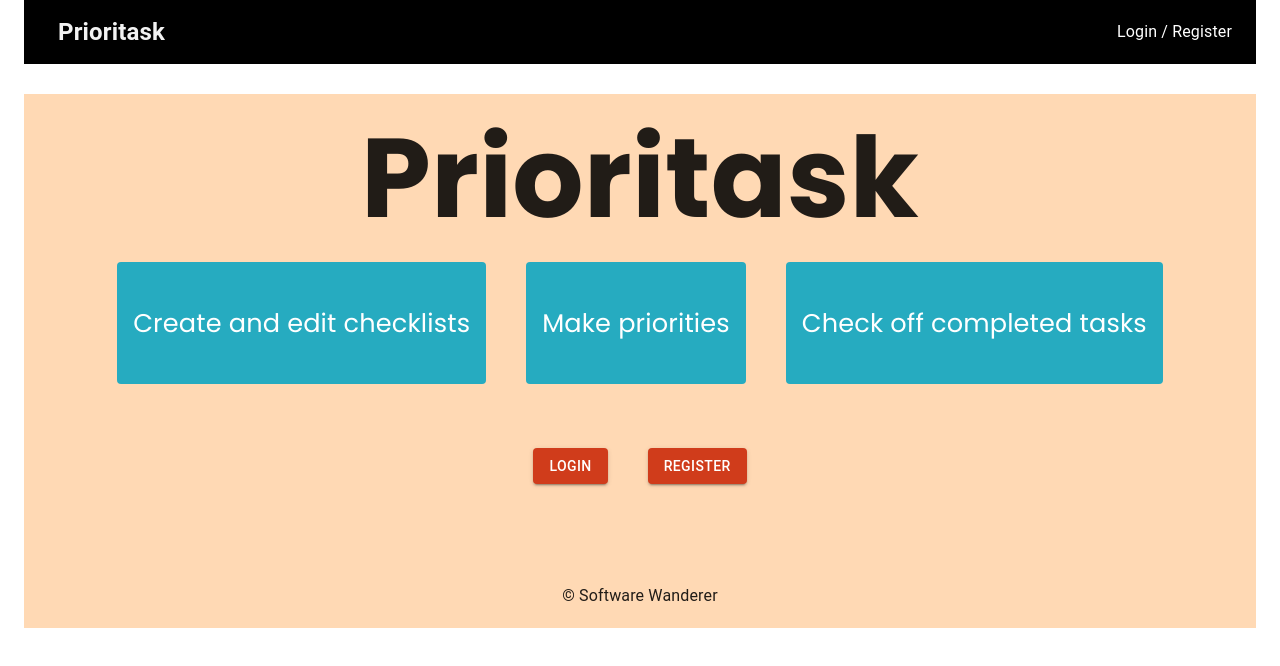
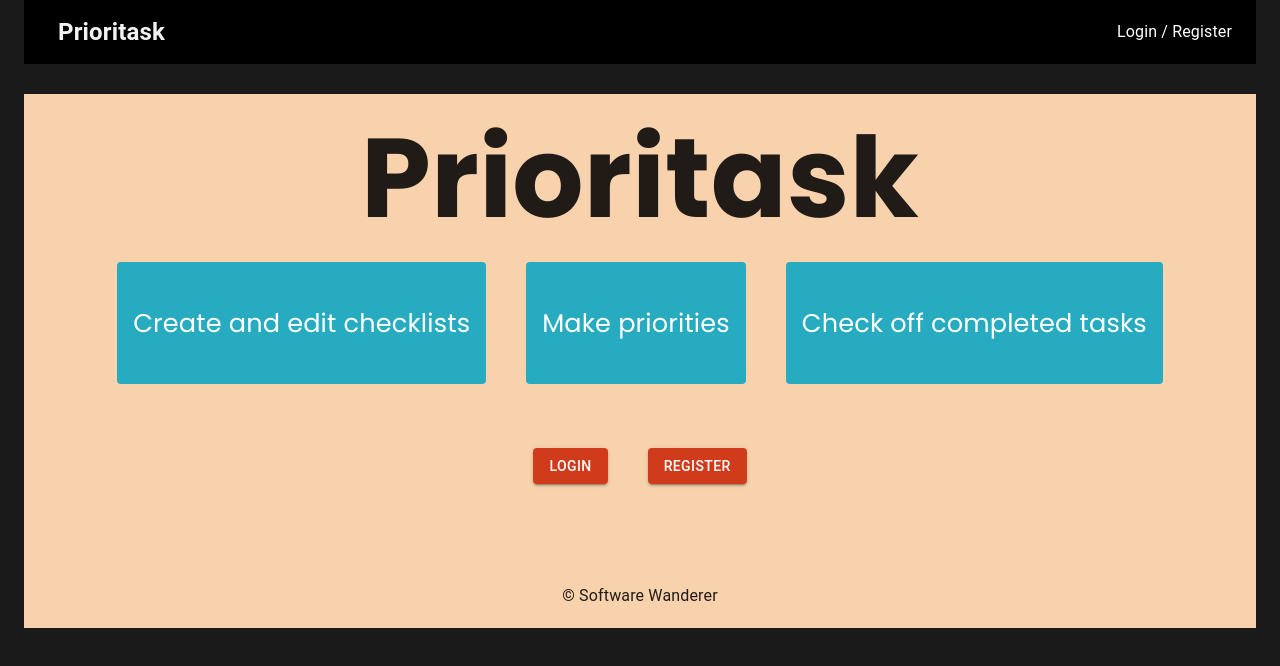
Before and after one commit to CreaDevGeo/prioritask, a React (Create React App) app: page /#/home in a window 1280 px wide. Shown: the top 666 px of the page. Built offline with nearby package versions, Linux system fonts and the light colour scheme; no server answers.

Commit message:
Made some styling changes to background of app.

```diff
--- a/src/components/App/App.css
+++ b/src/components/App/App.css
@@ -5,6 +5,8 @@ html,
 body,
 #react-root {
   height: 100%;
+  background-color: rgb(26, 26, 26);
+
 }
 
 body {
@@ -24,7 +26,7 @@ Container
 .content-container {
   flex: 1;
   overflow-y: auto;
-  background-color: #ffd9b4;
+  background-color: #f7d2ad;;
   margin: 0 auto;
 }
 
```
